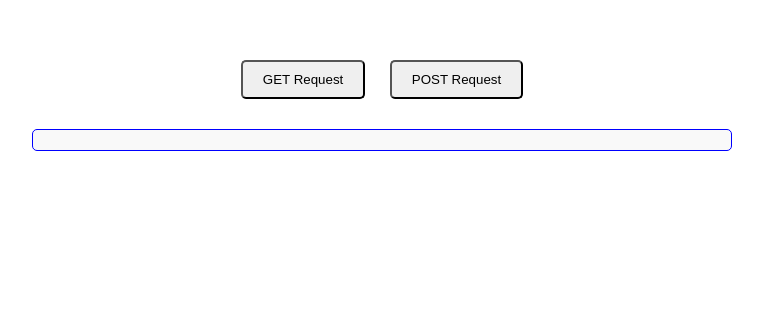
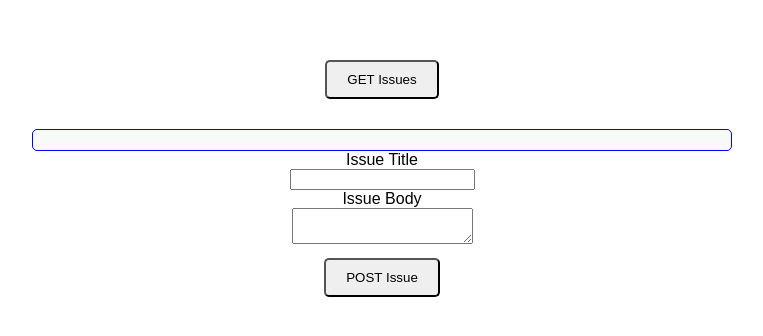
Before and after one commit to KBandipo/-Github-REST-API-Request-web-app, a plain HTML site: page index.html in a window 1280 px wide. Shown: the whole page, without its empty margins (258-1021 px from the left). Drawn offline with Linux system fonts and the light colour scheme.

Commit message:
Add text input area

```diff
--- a/index.html
+++ b/index.html
@@ -8,9 +8,18 @@
   </head>
   <body>
     <div class="container">
-      <button id="getButton">GET Request</button>
-      <button id="postButton">POST Request</button>
-      <div id="result"></div>
+      <div>
+        <button id="getButton">GET Issues</button>
+        <div id="result"></div>
+      </div>
+
+      <div>
+        <label for="issueTitle">Issue Title</label><br />
+        <input type="text" id="issueTitle" /><br />
+        <label for="issueBody">Issue Body</label><br />
+        <textarea id="issueBody"></textarea><br />
+        <button id="postButton">POST Issue</button>
+      </div>
     </div>
 
     <script src="script.js"></script>
```
